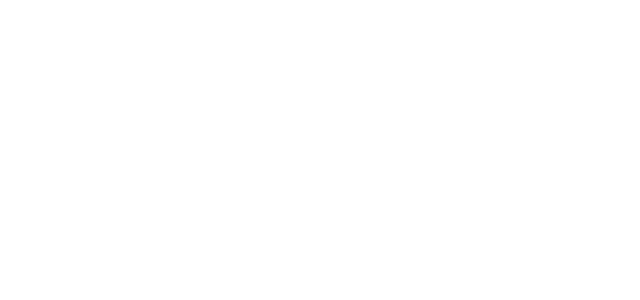
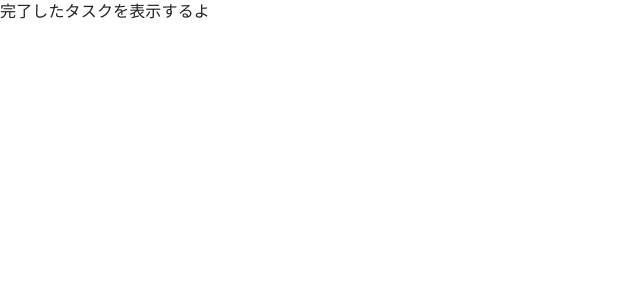
Before and after one commit to nakajima97/react-simple-todo-app-2023-mui, a React (Vite) app: page /finish in a window 1280 px wide. Before the commit this address had no page. Shown: the top 300 px of the page, without its empty margins (0-640 px from the left). Built offline with nearby package versions, Linux system fonts and the light colour scheme.

Commit message:
#11 完了したタスクを追加するためのページの基礎作成

```diff
--- /dev/null
+++ b/src/components/environments/FinishTodoBoard/FinishTodoBoard.tsx
@@ -0,0 +1,7 @@
+const FinishTodoBoard = (): JSX.Element => (
+  <>
+    <div>完了したタスクを表示するよ</div>
+  </>
+);
+
+export default FinishTodoBoard;
--- a/src/routes/index.tsx
+++ b/src/routes/index.tsx
@@ -1,9 +1,11 @@
 import { Routes, Route } from 'react-router-dom';
+import FinishTodoBoard from '../components/environments/FinishTodoBoard/FinishTodoBoard';
 import TodoBoard from '../components/environments/TodoBoard/TodoBoard';
 
 const IndexRoutes = (): JSX.Element => (
   <Routes>
     <Route path="/" element={<TodoBoard />} />
+    <Route path="finish" element={<FinishTodoBoard />} />
   </Routes>
 );
 
```
